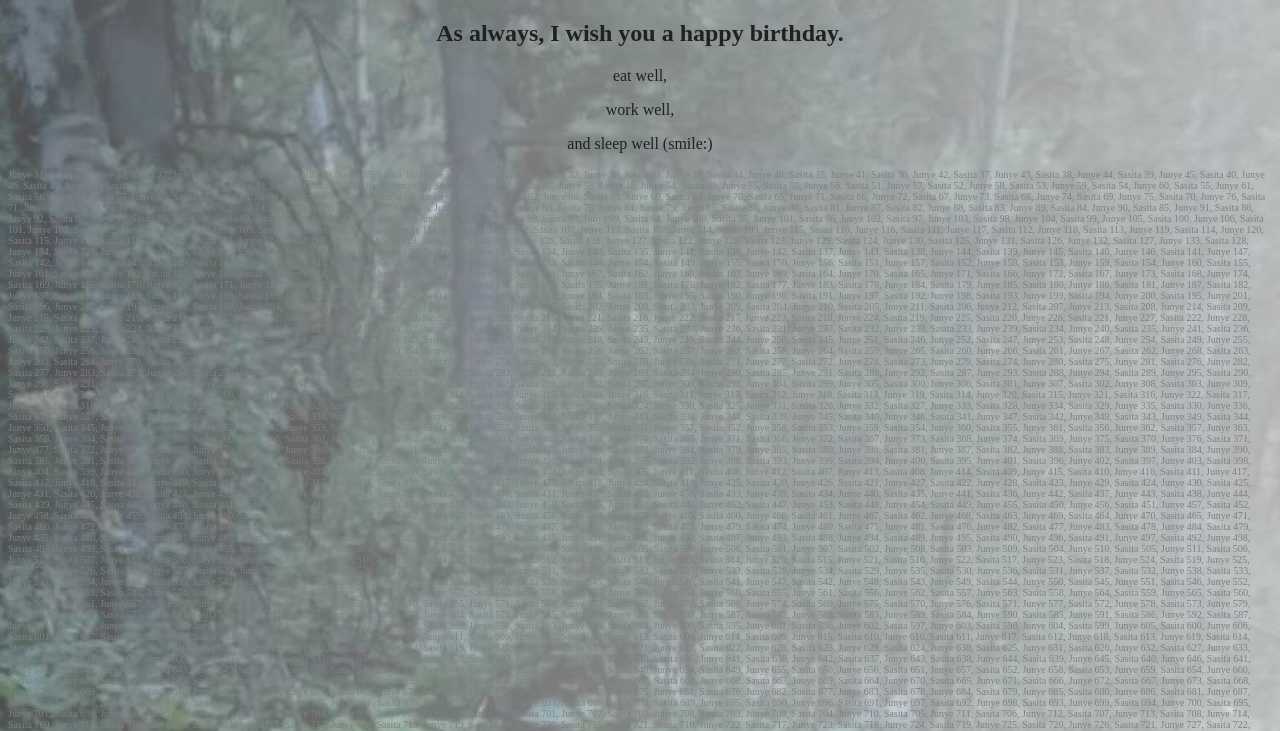
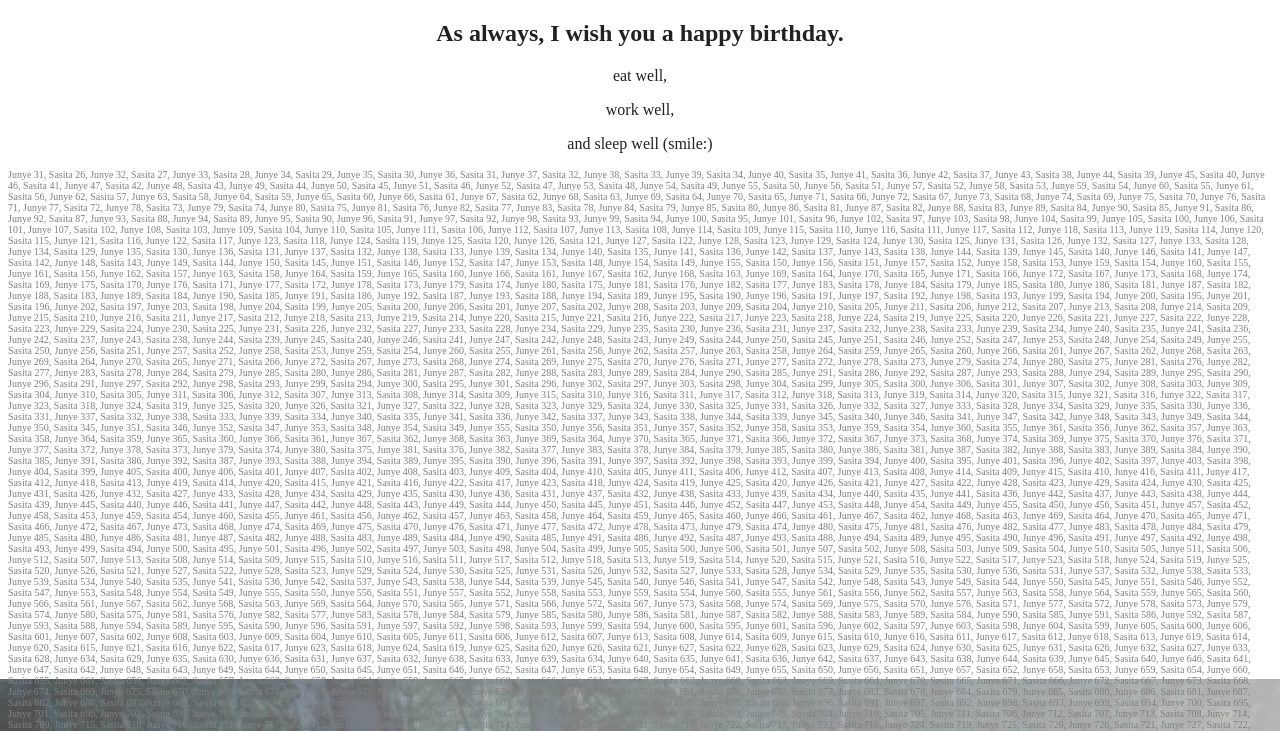
Before and after one commit to happyJunDay2024/.github.io, a plain HTML site: page 53330.html in a window 1280 px wide. Shown: the top 731 px of the page. Drawn offline with Linux system fonts and the light colour scheme.

Commit message:
Update 53330.html

```diff
--- a/53330.html
+++ b/53330.html
@@ -7,7 +7,7 @@
     <style>
         body {
             background-image: linear-gradient(to right, rgba(255, 255, 255, 0.3), rgba(255, 255, 255, 0.7)), url("background1.jpg");
-            background-size: cover;
+            background-size: 100% auto;
             background-repeat: no-repeat;
             background-position: center center;
             background-attachment: fixed;
```
